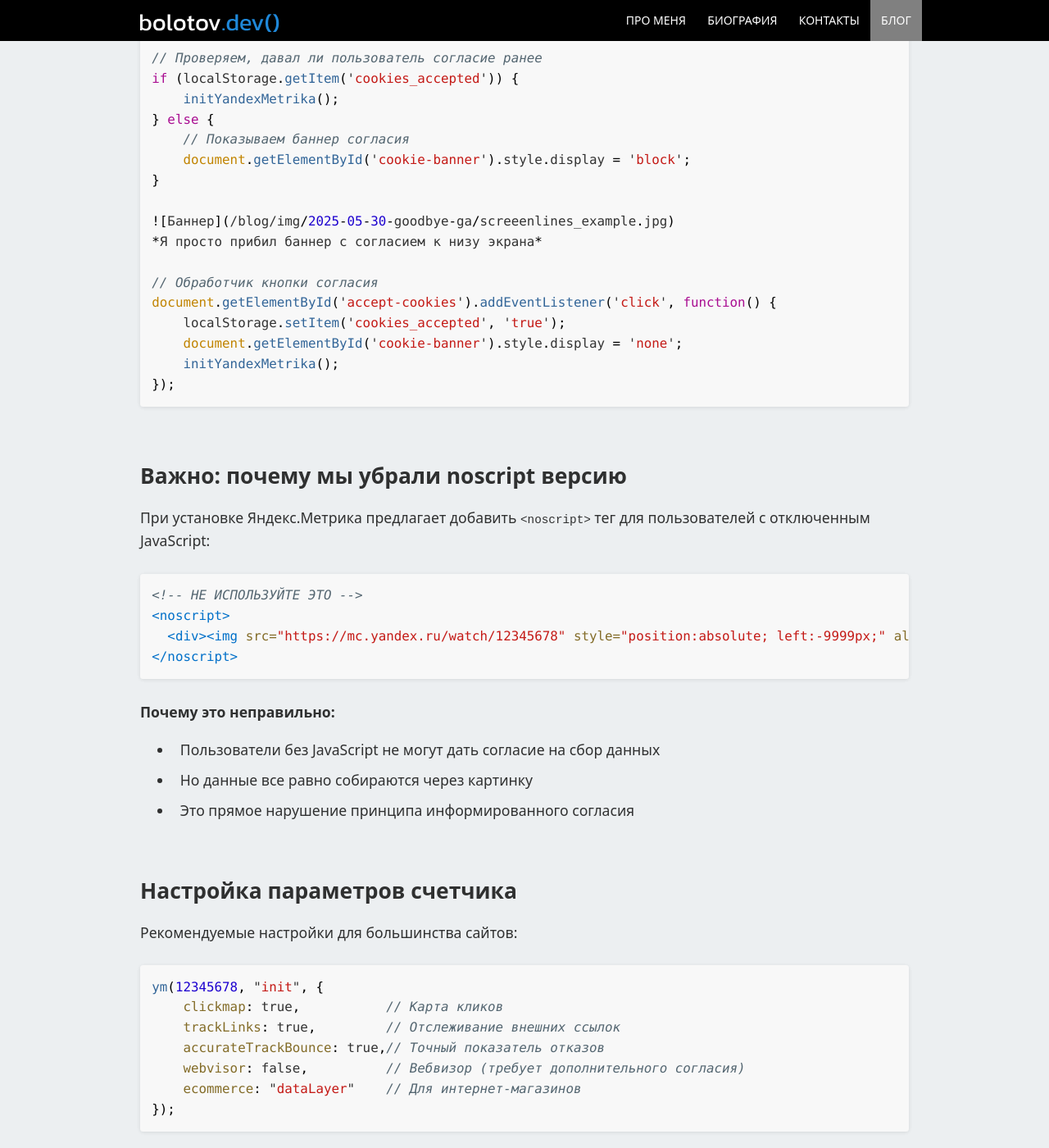
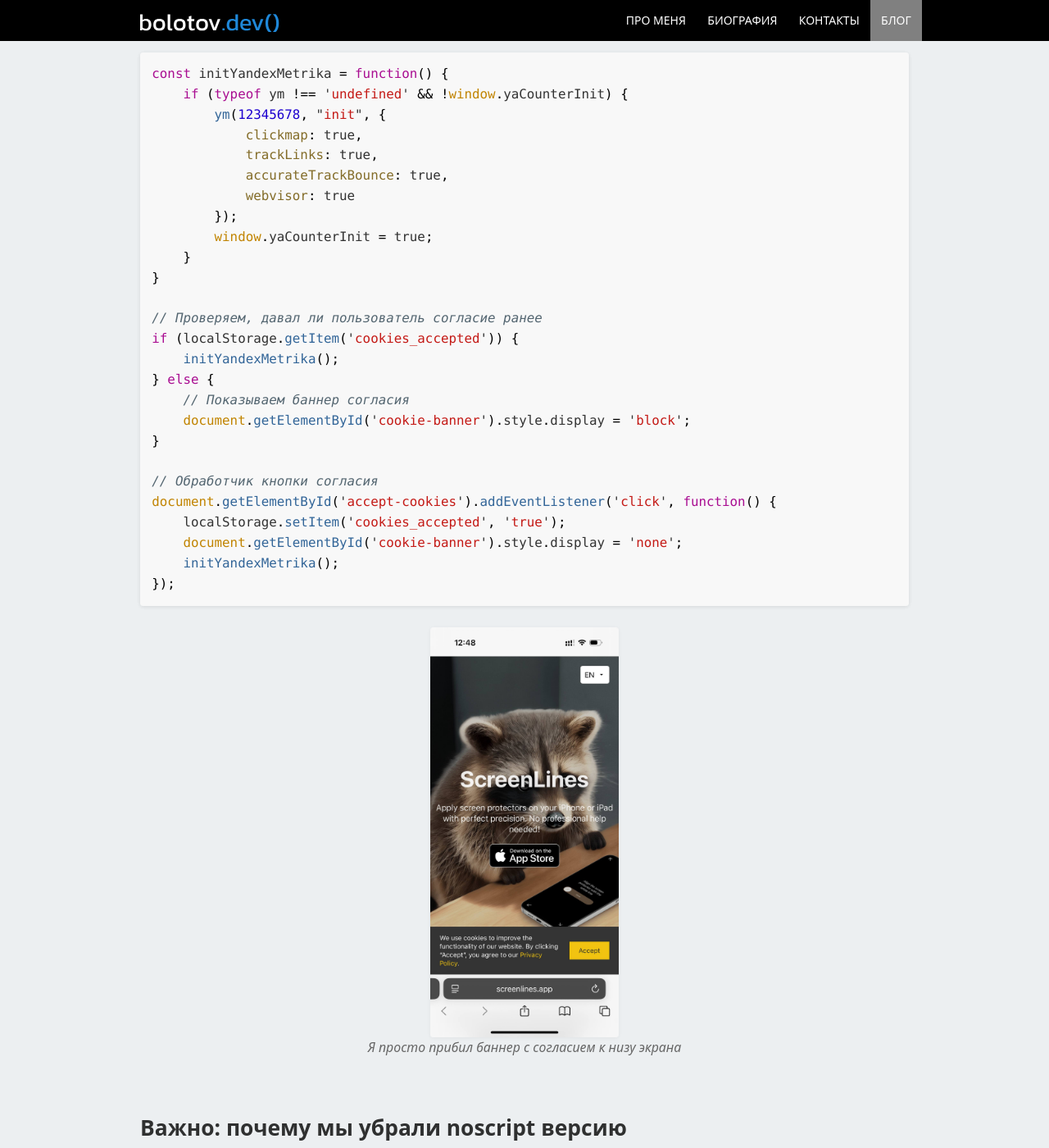
Before and after one commit to artembolotov/artembolotov.github.io, a Jekyll site: the page built from blog/_posts/2025-05-30-goodbye-ga.md, in a window 1280 px wide and 1400 px high, scrolled down 2225 px. Shown: the whole window at 82% size. Built offline with Jekyll 4.4.1, drawn with Linux system fonts in a browser that asks for light colours; some of the changed text lies outside the part shown.

Commit message:
Goodbye GA post updated

````diff
--- a/blog/_posts/2025-05-30-goodbye-ga.md
+++ b/blog/_posts/2025-05-30-goodbye-ga.md
@@ -75,9 +77,6 @@
     document.getElementById('cookie-banner').style.display = 'block';
 }
 
-![Баннер](/blog/img/2025-05-30-goodbye-ga/screeenlines_example.jpg)
-*Я просто прибил баннер с согласием к низу экрана*
-
 // Обработчик кнопки согласия
 document.getElementById('accept-cookies').addEventListener('click', function() {
     localStorage.setItem('cookies_accepted', 'true');
@@ -85,6 +84,8 @@
     initYandexMetrika();
 });
 ```
+![Баннер](/blog/img/2025-05-30-goodbye-ga/screeenlines_example.jpg)
+*Я просто прибил баннер с согласием к низу экрана*
 
 ## Важно: почему мы убрали noscript версию
 
@@ -163,12 +162,12 @@
 
 ## Чек-лист после миграции
 
-- [ ] Удален весь код Google Analytics и GTM
-- [ ] Установлен код Яндекс.Метрики
-- [ ] Настроена работа только после согласия
-- [ ] Удалена noscript версия счетчика
-- [ ] Проверена работа в разных браузерах
-- [ ] Обновлена политика конфиденциальности
+- Удален весь код Google Analytics и GTM
+- Установлен код Яндекс.Метрики
+- Настроена работа только после согласия
+- Удалена noscript версия счетчика
+- Проверена работа в разных браузерах
+- Обновлена политика конфиденциальности
 
 ## Заключение
 
````
Also changed, not shown: other parts of blog/_posts/2025-05-30-goodbye-ga.md (+2 -2 lines).
